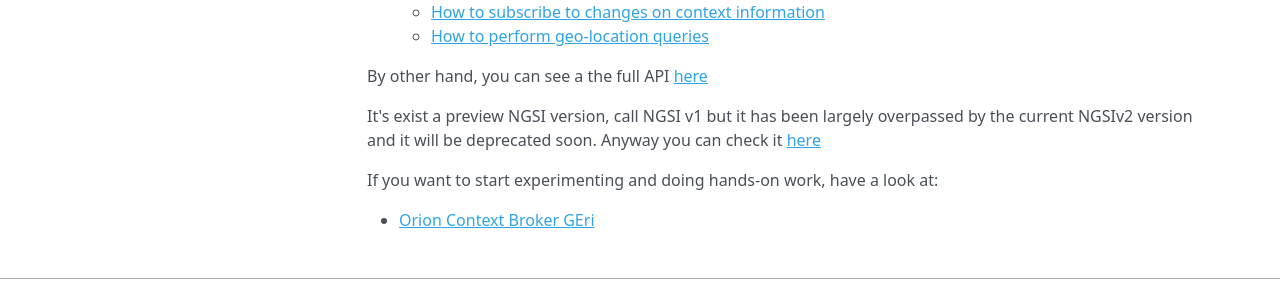
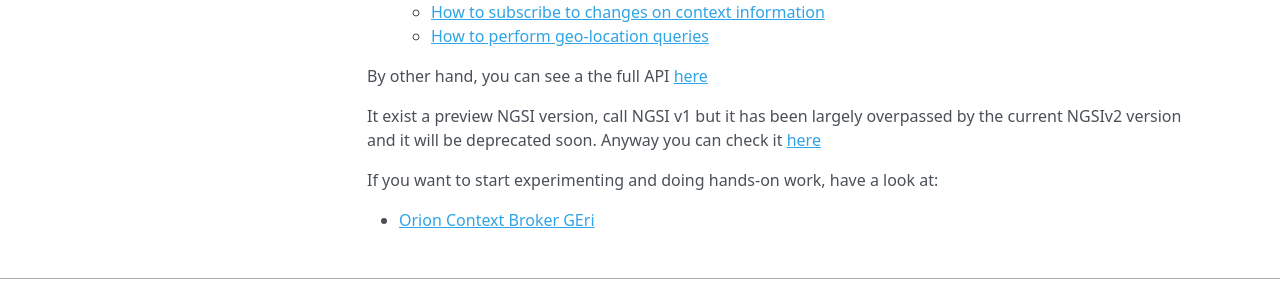
Before and after one commit to FIWARE-Ops/docs.TourGuide, an MkDocs documentation site: the page built from doc/development-context-aware-applications/introduction.md, in a window 1280 px wide. Shown: the part 1745-2044 px from the top of the page. Built offline with MkDocs 1.6.1, drawn with Linux system fonts in a browser that asks for light colours; nearby versions of some CDN libraries; comment, search, counter and statistics services are not loaded; old or Windows-style settings are respelled for this version of MkDocs.

```diff
--- a/doc/development-context-aware-applications/introduction.md
+++ b/doc/development-context-aware-applications/introduction.md
@@ -47,7 +47,7 @@ a context-aware application check out:
 
   By other hand, you can see a the full API [here](http://fiware.github.io/specifications/ngsiv2/latest/cookbook/)
 
-It's exist a preview NGSI version, call NGSI v1 but it has been largely overpassed by the current NGSIv2 version and it will be deprecated soon. Anyway you can check it [here](http://fiware.github.io/context.Orion/api/v1/)
+It exist a preview NGSI version, call NGSI v1 but it has been largely overpassed by the current NGSIv2 version and it will be deprecated soon. Anyway you can check it [here](http://fiware.github.io/context.Orion/api/v1/)
 
 
 If you want to start experimenting and doing hands-on work, have a look at:
```
